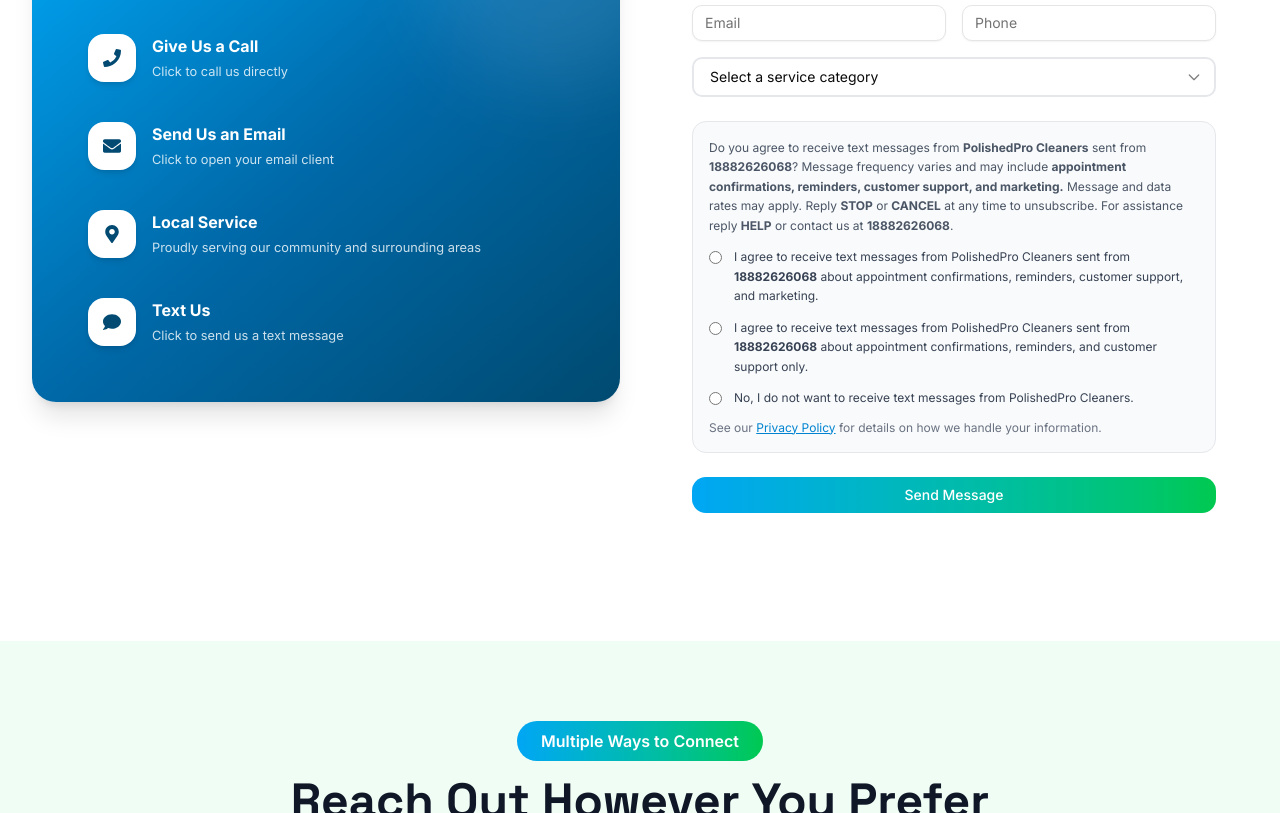
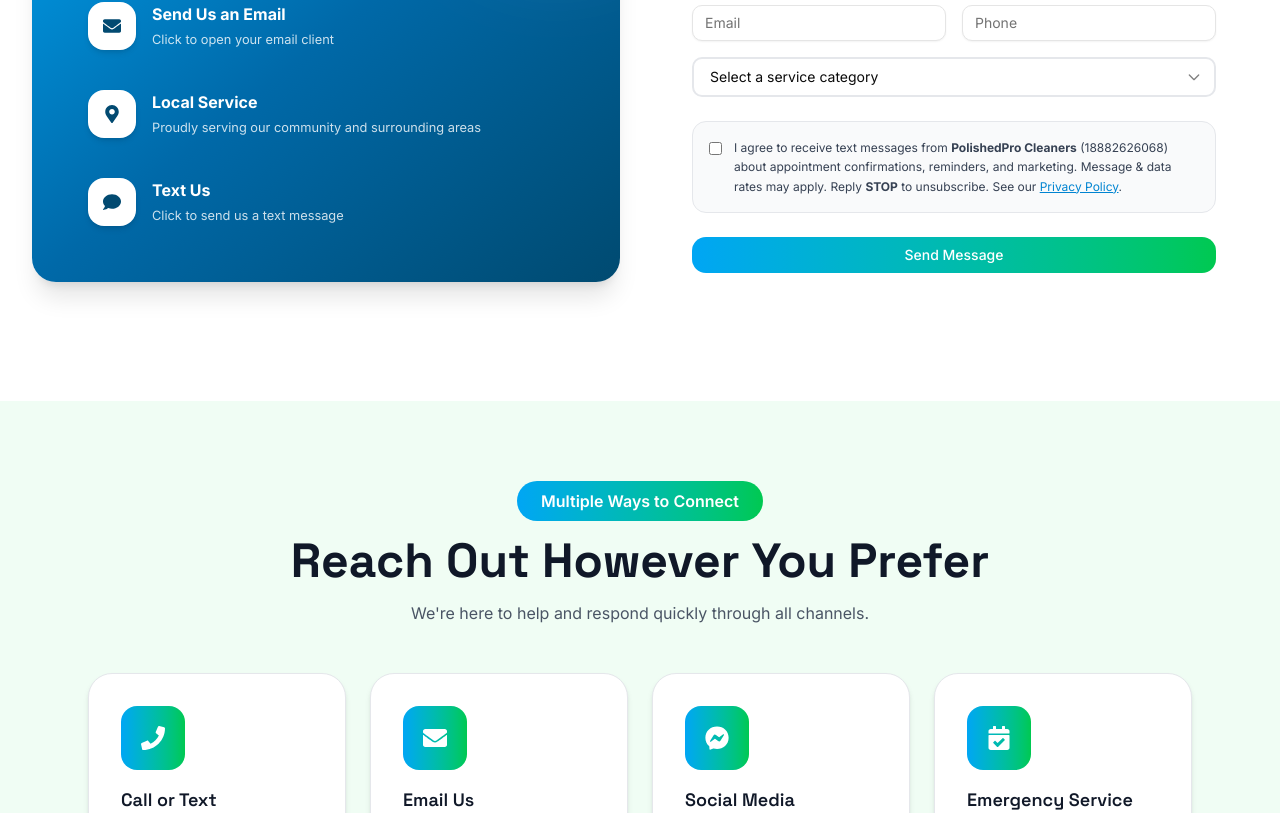
Before and after one commit to Polished-procleaner/polishedpro-next, a Next.js app: page /contact in a window 1280 px wide. Shown: the part 707-1520 px from the top of the page. Built offline with nearby package versions, Linux system fonts and the light colour scheme.

Commit message:
Fix: simplify SMS consent to single checkbox, remove Tienda Bandera credit

```diff
--- a/src/components/ContactForm.jsx
+++ b/src/components/ContactForm.jsx
@@ -32,8 +32,7 @@
   const handleSubmit = async (e) => {
     e.preventDefault();
     if (!formData.smsConsent) {
-      alert("Please select a text message preference before submitting.");
-      return;
+      setFormData((prev) => ({ ...prev, smsConsent: "no" }));
     }
     setIsSubmitting(true);
     const now = new Date();
@@ -87,24 +86,12 @@
       </div>
 
       <div className="flex flex-col gap-3 p-4 bg-gray-50 rounded-xl border border-gray-200">
-        <p className="text-xs text-gray-600 leading-relaxed">
-          Do you agree to receive text messages from <strong>PolishedPro Cleaners</strong> sent from <strong>18882626068</strong>? Message frequency varies and may include <strong>appointment confirmations, reminders, customer support, and marketing.</strong> Message and data rates may apply. Reply <strong>STOP</strong> or <strong>CANCEL</strong> at any time to unsubscribe. For assistance reply <strong>HELP</strong> or contact us at <strong>18882626068</strong>.
-        </p>
         <label className="flex items-start gap-3 cursor-pointer">
-          <input type="radio" name="smsConsent" value="yes_all" checked={formData.smsConsent === "yes_all"} onChange={() => handleSmsConsent("yes_all")} className="mt-1 accent-sky-500" />
-          <span className="text-xs text-gray-700 leading-relaxed">I agree to receive text messages from PolishedPro Cleaners sent from <strong>18882626068</strong> about appointment confirmations, reminders, customer support, and marketing.</span>
+          <input type="checkbox" name="smsConsent" checked={formData.smsConsent === "yes_all"} onChange={(e) => handleSmsConsent(e.target.checked ? "yes_all" : "")} className="mt-1 accent-sky-500" />
+          <span className="text-xs text-gray-700 leading-relaxed">
+            I agree to receive text messages from <strong>PolishedPro Cleaners</strong> (18882626068) about appointment confirmations, reminders, and marketing. Message &amp; data rates may apply. Reply <strong>STOP</strong> to unsubscribe. See our <a href="/privacy-policy.pdf" target="_blank" rel="noopener noreferrer" className="underline text-sky-600">Privacy Policy</a>.
+          </span>
         </label>
-        <label className="flex items-start gap-3 cursor-pointer">
-          <input type="radio" name="smsConsent" value="yes_service_only" checked={formData.smsConsent === "yes_service_only"} onChange={() => handleSmsConsent("yes_service_only")} className="mt-1 accent-sky-500" />
-          <span className="text-xs text-gray-700 leading-relaxed">I agree to receive text messages from PolishedPro Cleaners sent from <strong>18882626068</strong> about appointment confirmations, reminders, and customer support only.</span>
-        </label>
-        <label className="flex items-start gap-3 cursor-pointer">
-          <input type="radio" name="smsConsent" value="no" checked={formData.smsConsent === "no"} onChange={() => handleSmsConsent("no")} className="mt-1 accent-sky-500" />
-          <span className="text-xs text-gray-700 leading-relaxed">No, I do not want to receive text messages from PolishedPro Cleaners.</span>
-        </label>
-        <p className="text-xs text-gray-500">
-          See our <a href="/privacy-policy.pdf" target="_blank" rel="noopener noreferrer" className="underline text-sky-600">Privacy Policy</a> for details on how we handle your information.
-        </p>
       </div>
 
       <Button variant="theme" type="submit" disabled={isSubmitting}>
--- a/src/components/NewFooter.jsx
+++ b/src/components/NewFooter.jsx
@@ -137,7 +137,6 @@
         </div>
         <div className="mt-9 border-t border-gray-900/10 pt-8 sm:mt-12 lg:mt-17 flex flex-col sm:flex-row justify-between items-center gap-3">
           <p className="text-sm leading-6 text-gray-600">PolishedPro Cleaners. All rights reserved. | Leave the Cleaning to Us.</p>
-          <a href="https://www.tiendabandera.com/" target="_blank" rel="noopener noreferrer" className="text-sm leading-6 text-theme font-semibold">Created by Tienda Bandera</a>
         </div>
       </Container>
     </footer>
```
